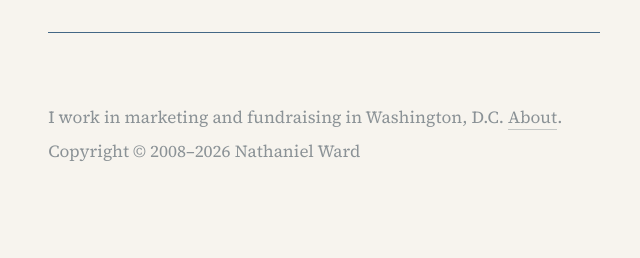
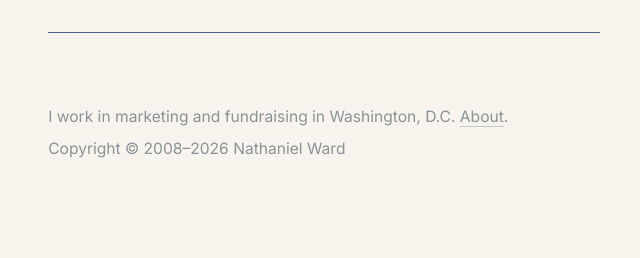
Before and after one commit to nathanielward/nathanielward.github.io, a Jekyll site: the page built from about.md, in a window 1280 px wide. Shown: the part 852-1110 px from the top of the page, without its empty margins (316-956 px from the left). Built offline with Jekyll 4.4.1, drawn with Linux system fonts in a browser that asks for light colours.

Commit message:
Update _ui.scss
Update footer to sans

```diff
--- a/_sass/_ui.scss
+++ b/_sass/_ui.scss
@@ -523,11 +523,12 @@ iframe{
   color: var(--c-meta);
 }
 
-.footer p{
+.footer p {
   margin: 0 0 var(--rh-1) 0;
-  font-family: inherit;
-  font-size: 0.85em;
-  line-height: 1.45;
+  font-family: var(--sans);
+  font-size: 0.78em;
+  line-height: 1.5;
+  color: var(--c-meta);
 }
 
 .footer p:last-child{
```
